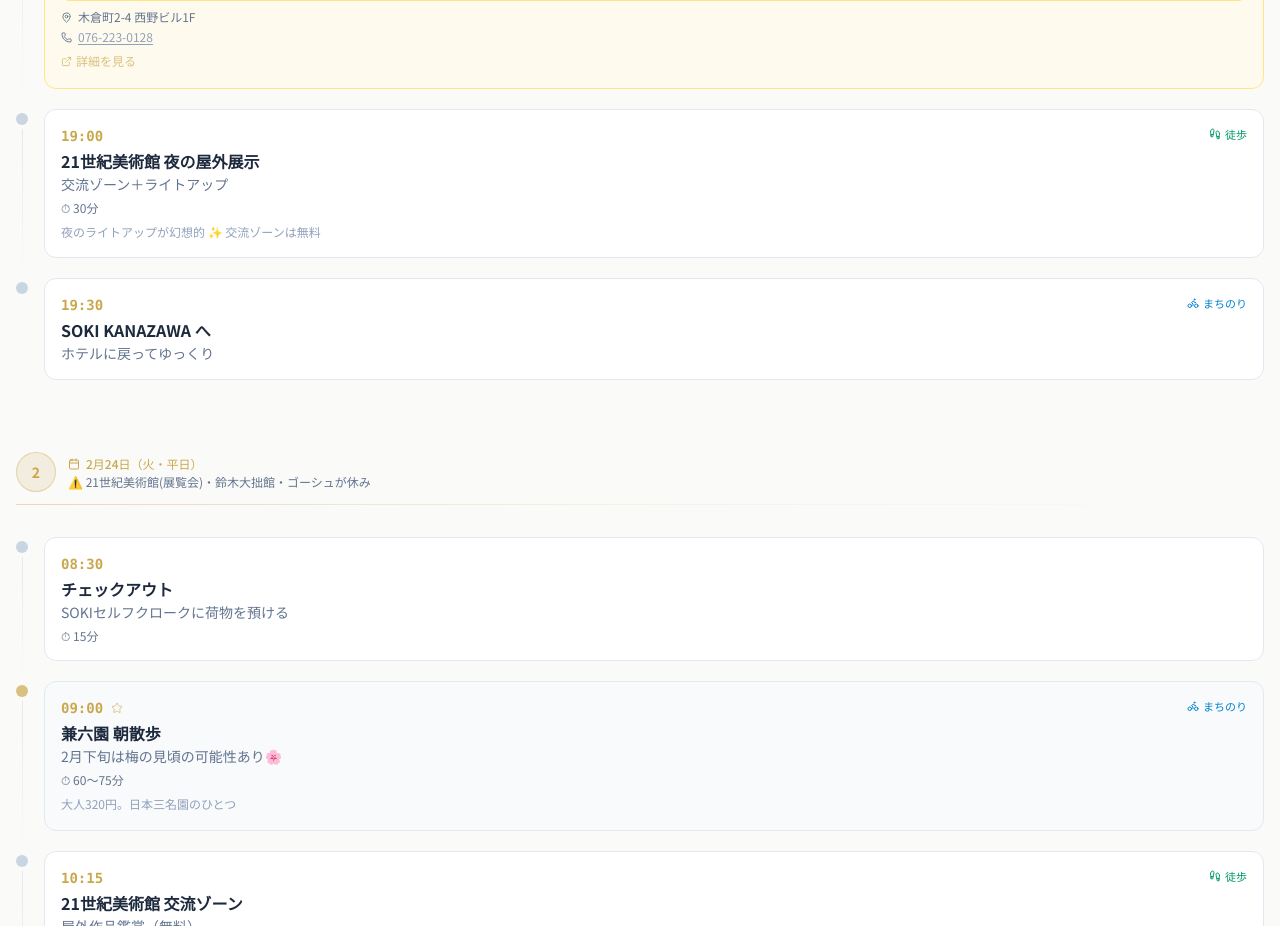
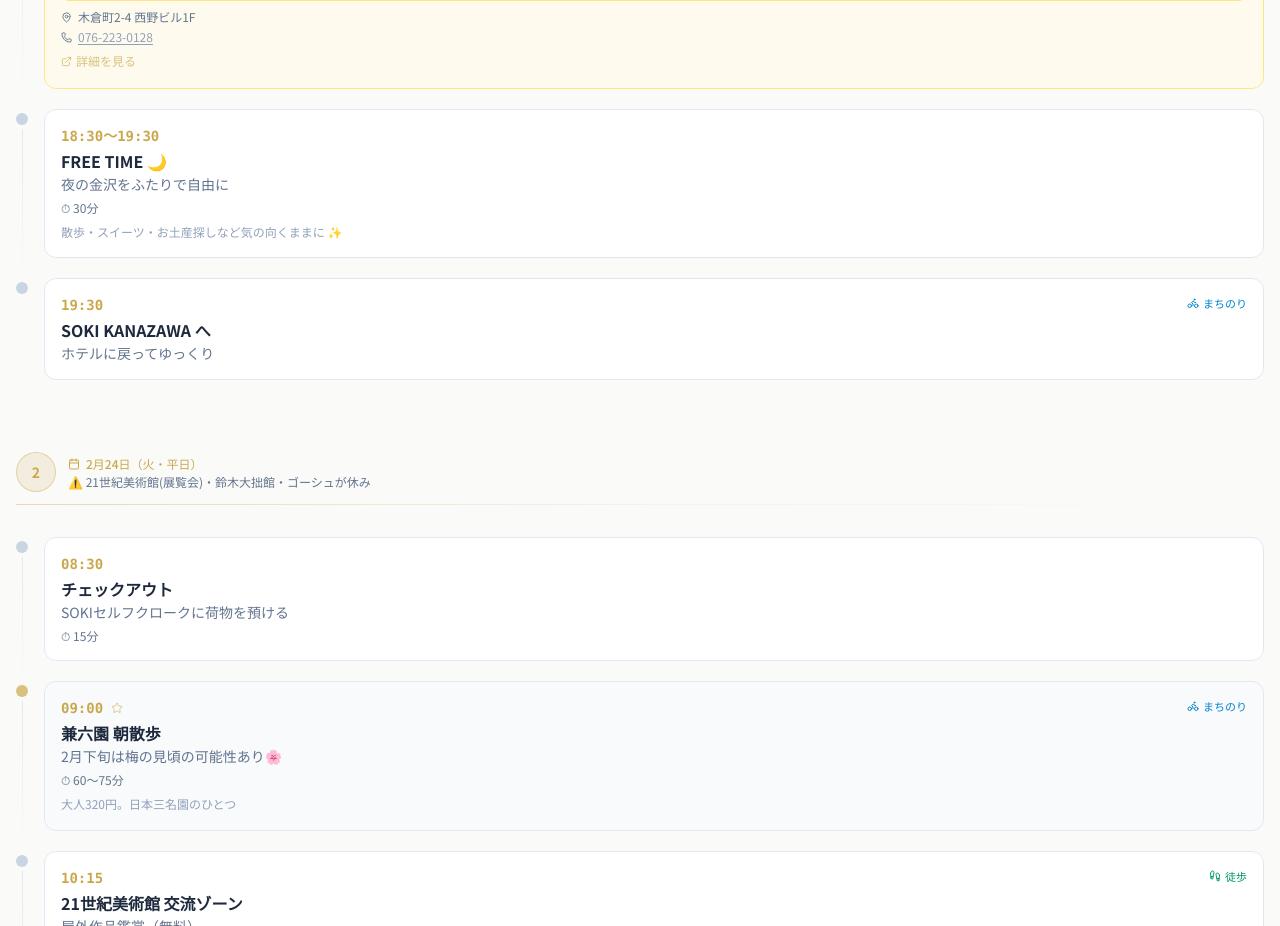
Before and after one commit to sig-code/trip-website-for-kanazawa, a React (Vite) app: page / in a window 1280 px wide. Shown: the part 2660-3586 px from the top of the page. Built offline with nearby package versions, Linux system fonts and the light colour scheme.

Commit message:
📈 1日目夜：21世紀美術館をFREE TIMEに変更

```diff
--- a/src/data/schedule.ts
+++ b/src/data/schedule.ts
@@ -130,12 +130,12 @@ export const schedule: DaySchedule[] = [
       },
       {
         id: "d1-10",
-        time: "19:00",
-        title: "21世紀美術館 夜の屋外展示",
-        subtitle: "交流ゾーン＋ライトアップ",
+        time: "18:30〜19:30",
+        title: "FREE TIME 🌙",
+        subtitle: "夜の金沢をふたりで自由に",
         duration: "30分",
-        transport: "walk",
-        note: "夜のライトアップが幻想的 ✨ 交流ゾーンは無料",
+        transport: "none",
+        note: "散歩・スイーツ・お土産探しなど気の向くままに ✨",
       },
       {
         id: "d1-11",
```
